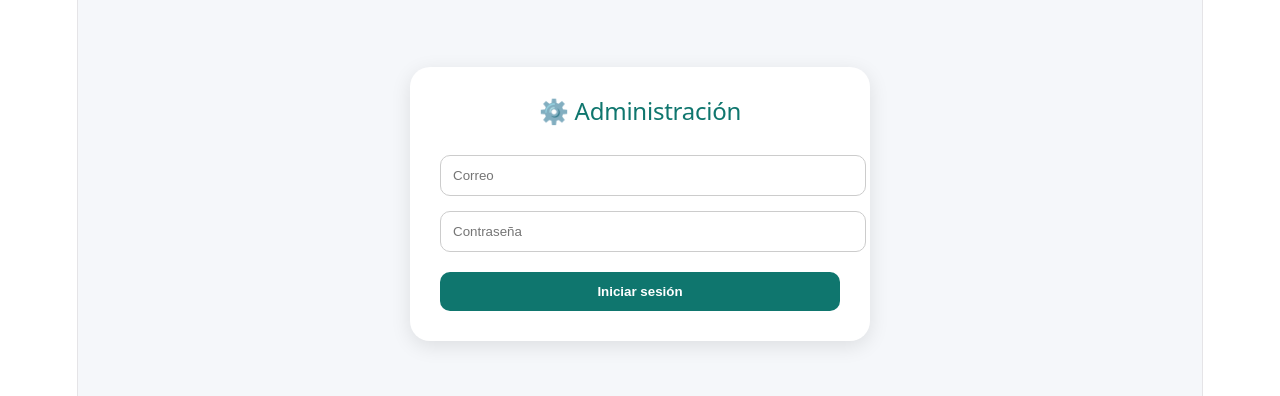
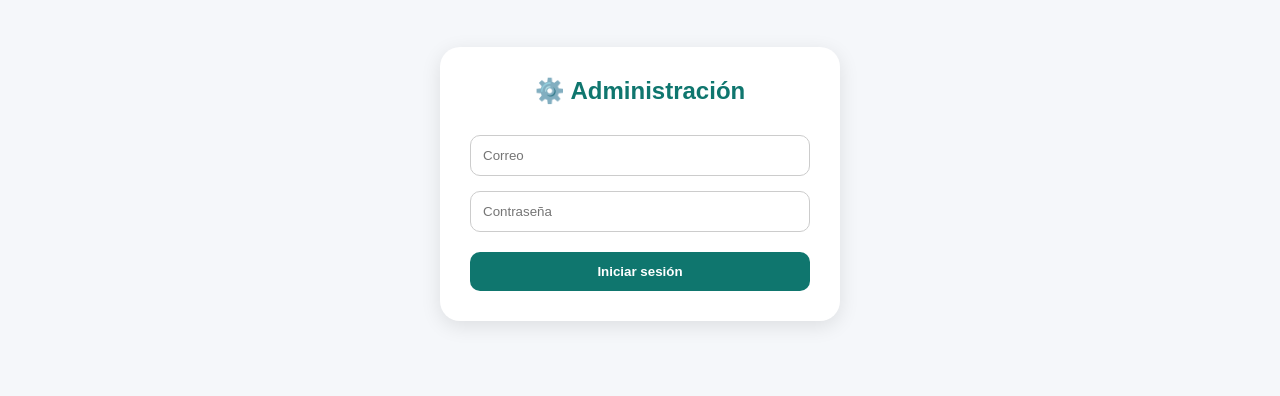
Before and after one commit to multimediaitp2024-arch/multimedia-itp, a React (Vite) app: page /login in a window 1280 px wide. Shown: the part 216-612 px from the top of the page. Built offline with nearby package versions, Linux system fonts and the light colour scheme; no server answers.

Commit message:
Fix global CSS

```diff
--- a/src/App.jsx
+++ b/src/App.jsx
@@ -24,10 +24,10 @@ function App() {
       <Routes>
 
         {/* 🔥 PANTALLA INICIAL */}
-        <Route path="/" element={<Gate />} />
+        <Route path="/" element={<Home />} />
 
         {/* 👀 PUBLICO */}
-        <Route path="/home" element={<Home />} />
+
         <Route path="/cultos" element={<Cultos />} />
         <Route path="/turnos" element={<Turnos />} />
         <Route path="/equipo" element={<Equipo />} />
--- a/src/admin/AdminEquipo.jsx
+++ b/src/admin/AdminEquipo.jsx
@@ -29,7 +29,7 @@ export default function AdminEquipo() {
   }, []);
 
   async function cargarEquipo() {
-    const snapshot = await getDocs(collection(db, "equipo"));
+    const snapshot = await getDocs(collection(db, "Equipo"));
 
     const lista = snapshot.docs.map((doc) => ({
       id: doc.id,
@@ -43,7 +43,7 @@ export default function AdminEquipo() {
 
   async function guardar(form) {
     await setDoc(
-      doc(db, "equipo", form.id),
+      doc(db, "Equipo", form.id),
       {
         nombre: form.nombre,
         telefono: form.telefono,
@@ -57,7 +57,7 @@ export default function AdminEquipo() {
   async function eliminar(id) {
     if (!window.confirm("¿Eliminar integrante?")) return;
 
-    await deleteDoc(doc(db, "equipo", id));
+    await deleteDoc(doc(db, "Equipo", id));
 
     cargarEquipo();
   }
@@ -82,12 +82,7 @@ export default function AdminEquipo() {
         editing={editing}
         onCancel={() => setEditing(null)}
       />
-      <AdminCard
-    titulo={persona.nombre}
-    subtitulo={persona.telefono}
-    onEdit={() => setEditing(persona)}
-    onDelete={() => eliminar(persona.id)}
-></AdminCard>
+
 
       {equipo.length === 0 ? (
 
--- a/src/admin/AdminLimpieza.jsx
+++ b/src/admin/AdminLimpieza.jsx
@@ -24,7 +24,7 @@ export default function AdminLimpieza() {
   }, []);
 
   async function cargarLimpiezas() {
-    const snapshot = await getDocs(collection(db, "limpieza"));
+    const snapshot = await getDocs(collection(db, "Limpieza"));
 
     const lista = snapshot.docs.map((doc) => ({
       id: doc.id,
@@ -41,7 +41,7 @@ export default function AdminLimpieza() {
   async function guardar(form) {
     if (editing) {
       await updateDoc(
-        doc(db, "limpieza", editing.id),
+        doc(db, "Limpieza", editing.id),
         {
           fechaInicio: form.fechaInicio,
           fechaFin: form.fechaFin,
@@ -50,7 +50,7 @@ export default function AdminLimpieza() {
       );
     } else {
       await addDoc(
-        collection(db, "limpieza"),
+        collection(db, "Limpieza"),
         form
       );
     }
@@ -62,7 +62,7 @@ export default function AdminLimpieza() {
   async function eliminar(id) {
     if (!window.confirm("¿Eliminar este registro?")) return;
 
-    await deleteDoc(doc(db, "limpieza", id));
+    await deleteDoc(doc(db, "Limpieza", id));
 
     cargarLimpiezas();
   }
@@ -74,12 +74,7 @@ export default function AdminLimpieza() {
   titulo="Administrar Limpieza"
   subtitulo="Organiza el cronograma de limpieza."
 />
-<AdminCard
-    titulo={item.responsable}
-    subtitulo={`${item.fechaInicio} - ${item.fechaFin}`}
-    onEdit={() => setEditing(item)}
-    onDelete={() => eliminar(item.id)}
-></AdminCard>
+
 
       <LimpiezaForm
         onSave={guardar}
--- a/src/components/LimpiezaForm.jsx
+++ b/src/components/LimpiezaForm.jsx
@@ -30,7 +30,7 @@ export default function LimpiezaForm({
   }, [editing]);
 
   async function cargarEquipo() {
-    const snapshot = await getDocs(collection(db, "equipo"));
+    const snapshot = await getDocs(collection(db, "Equipo"));
 
     const lista = snapshot.docs.map((doc) => ({
       id: doc.id,
--- a/src/components/TurnoForm.jsx
+++ b/src/components/TurnoForm.jsx
@@ -26,7 +26,7 @@ export default function TurnoForm({
   useEffect(() => {
     async function cargarEquipo() {
       try {
-        const snapshot = await getDocs(collection(db, "equipo"));
+        const snapshot = await getDocs(collection(db, "Equipo"));
 
         const lista = snapshot.docs.map(doc => {
           const data = doc.data();
--- a/src/index.css
+++ b/src/index.css
@@ -1,111 +1,33 @@
-:root {
-  --text: #6b6375;
-  --text-h: #08060d;
-  --bg: #fff;
-  --border: #e5e4e7;
-  --code-bg: #f4f3ec;
-  --accent: #aa3bff;
-  --accent-bg: rgba(170, 59, 255, 0.1);
-  --accent-border: rgba(170, 59, 255, 0.5);
-  --social-bg: rgba(244, 243, 236, 0.5);
-  --shadow:
-    rgba(0, 0, 0, 0.1) 0 10px 15px -3px, rgba(0, 0, 0, 0.05) 0 4px 6px -2px;
-
-  --sans: system-ui, 'Segoe UI', Roboto, sans-serif;
-  --heading: system-ui, 'Segoe UI', Roboto, sans-serif;
-  --mono: ui-monospace, Consolas, monospace;
-
-  font: 18px/145% var(--sans);
-  letter-spacing: 0.18px;
-  color-scheme: light dark;
-  color: var(--text);
-  background: var(--bg);
-  font-synthesis: none;
-  text-rendering: optimizeLegibility;
-  -webkit-font-smoothing: antialiased;
-  -moz-osx-font-smoothing: grayscale;
-
-  @media (max-width: 1024px) {
-    font-size: 16px;
-  }
+* {
+  margin: 0;
+  padding: 0;
+  box-sizing: border-box;
 }
 
-@media (prefers-color-scheme: dark) {
-  :root {
-    --text: #9ca3af;
-    --text-h: #f3f4f6;
-    --bg: #16171d;
-    --border: #2e303a;
-    --code-bg: #1f2028;
-    --accent: #c084fc;
-    --accent-bg: rgba(192, 132, 252, 0.15);
-    --accent-border: rgba(192, 132, 252, 0.5);
-    --social-bg: rgba(47, 48, 58, 0.5);
-    --shadow:
-      rgba(0, 0, 0, 0.4) 0 10px 15px -3px, rgba(0, 0, 0, 0.25) 0 4px 6px -2px;
-  }
-
-  #social .button-icon {
-    filter: invert(1) brightness(2);
-  }
+html,
+body,
+#root {
+  width: 100%;
+  min-height: 100vh;
 }
 
 body {
-  margin: 0;
+  font-family: Arial, Helvetica, sans-serif;
+  background: #f4f7fb;
+  color: #1f2937;
 }
 
-#root {
-  width: 1126px;
-  max-width: 100%;
-  margin: 0 auto;
-  text-align: center;
-  border-inline: 1px solid var(--border);
-  min-height: 100svh;
-  display: flex;
-  flex-direction: column;
-  box-sizing: border-box;
+a {
+  color: inherit;
+  text-decoration: none;
 }
 
-h1,
-h2 {
-  font-family: var(--heading);
-  font-weight: 500;
-  color: var(--text-h);
+button {
+  cursor: pointer;
+  font-family: inherit;
 }
 
-h1 {
-  font-size: 56px;
-  letter-spacing: -1.68px;
-  margin: 32px 0;
-  @media (max-width: 1024px) {
-    font-size: 36px;
-    margin: 20px 0;
-  }
+img {
+  max-width: 100%;
+  display: block;
 }
-h2 {
-  font-size: 24px;
-  line-height: 118%;
-  letter-spacing: -0.24px;
-  margin: 0 0 8px;
-  @media (max-width: 1024px) {
-    font-size: 20px;
-  }
-}
-p {
-  margin: 0;
-}
-
-code,
-.counter {
-  font-family: var(--mono);
-  display: inline-flex;
-  border-radius: 4px;
-  color: var(--text-h);
-}
-
-code {
-  font-size: 15px;
-  line-height: 135%;
-  padding: 4px 8px;
-  background: var(--code-bg);
-}
--- a/src/pages/Home.jsx
+++ b/src/pages/Home.jsx
@@ -1,9 +1,119 @@
+import { Link } from "react-router-dom";
+import {
+  FaCalendarAlt,
+  FaUsers,
+  FaVideo,
+  FaBroom,
+  FaChurch,
+  FaLock,
+} from "react-icons/fa";
 
 export default function Home() {
+  const cards = [
+    {
+      titulo: "Turnos",
+      icono: <FaCalendarAlt size={38} />,
+      color: "#1e3a8a",
+      ruta: "/turnos",
+    },
+    {
+      titulo: "Cultos",
+      icono: <FaChurch size={38} />,
+      color: "#92400e",
+      ruta: "/cultos",
+    },
+    {
+      titulo: "Equipo",
+      icono: <FaUsers size={38} />,
+      color: "#0f766e",
+      ruta: "/equipo",
+    },
+    {
+      titulo: "Limpieza",
+      icono: <FaBroom size={38} />,
+      color: "#15803d",
+      ruta: "/limpieza",
+    },
+    {
+      titulo: "En Vivo",
+      icono: <FaVideo size={38} />,
+      color: "#7e22ce",
+      ruta: "/envivo",
+    },
+  ];
+
   return (
-    <div style={{ padding: 20 }}>
-      <h1>Contenido de Ministerio de Multimedia</h1>
-      <p>Bienvenido, aquí puedes ver información general.</p>
+    <div className="min-h-screen bg-gray-100">
+
+      <div className="max-w-6xl mx-auto p-6">
+
+        {/* ENCABEZADO */}
+
+        <div className="text-center mb-10">
+
+          <img
+            src="/logo.png"
+            alt="Logo"
+            className="w-28 mx-auto mb-5"
+          />
+
+          <h1 className="text-5xl font-bold text-slate-900">
+            Iglesia Tabernáculo
+            <br />
+            Pentecostal
+          </h1>
+
+          <p className="text-2xl text-teal-700 mt-3">
+            Ministerio de Multimedia 2026
+          </p>
+
+        </div>
+
+        {/* TARJETAS */}
+
+        <div className="grid md:grid-cols-2 gap-6">
+
+          {cards.map((card) => (
+
+            <Link
+              key={card.titulo}
+              to={card.ruta}
+              className="bg-white rounded-3xl shadow-lg hover:shadow-xl transition p-10 text-center"
+            >
+
+              <div
+                className="mb-4 flex justify-center"
+                style={{ color: card.color }}
+              >
+                {card.icono}
+              </div>
+
+              <h2 className="text-2xl font-bold text-gray-700">
+                {card.titulo}
+              </h2>
+
+            </Link>
+
+          ))}
+
+        </div>
+
+        {/* BOTÓN ADMIN */}
+
+        <div className="mt-10 flex justify-center">
+
+          <Link
+            to="/login"
+            className="bg-blue-700 hover:bg-blue-800 text-white px-6 py-3 rounded-xl flex items-center gap-2"
+          >
+            <FaLock />
+            Iniciar sesión (Admin)
+          </Link>
+
+        </div>
+
+      </div>
+
     </div>
   );
 }
```
